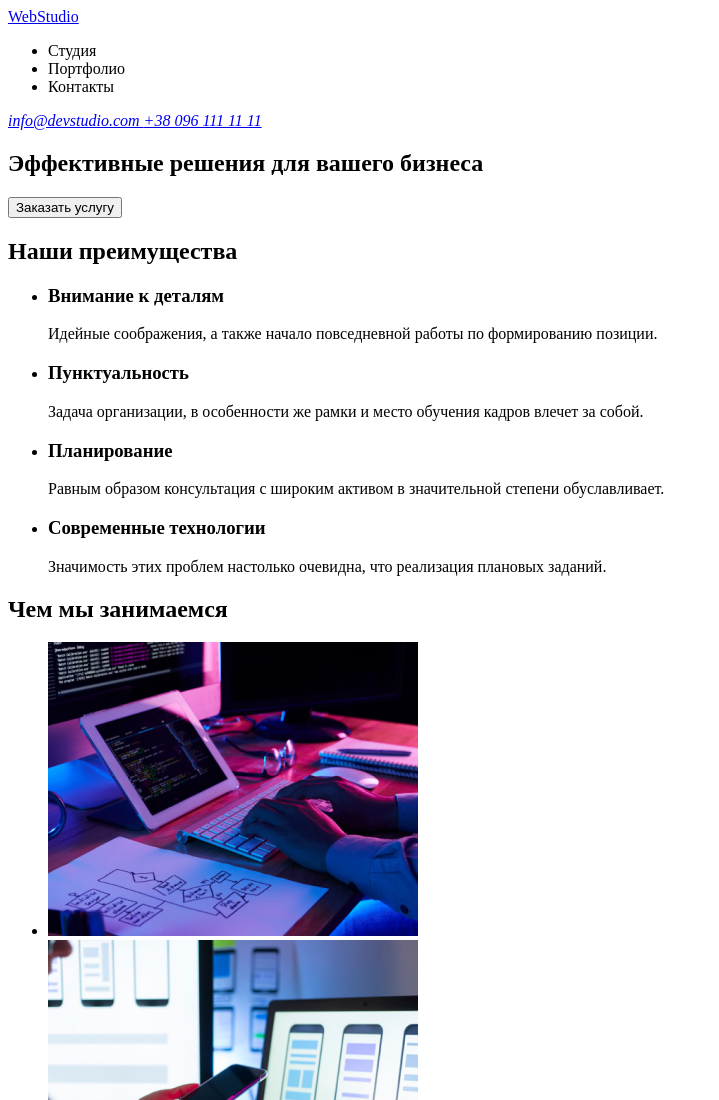
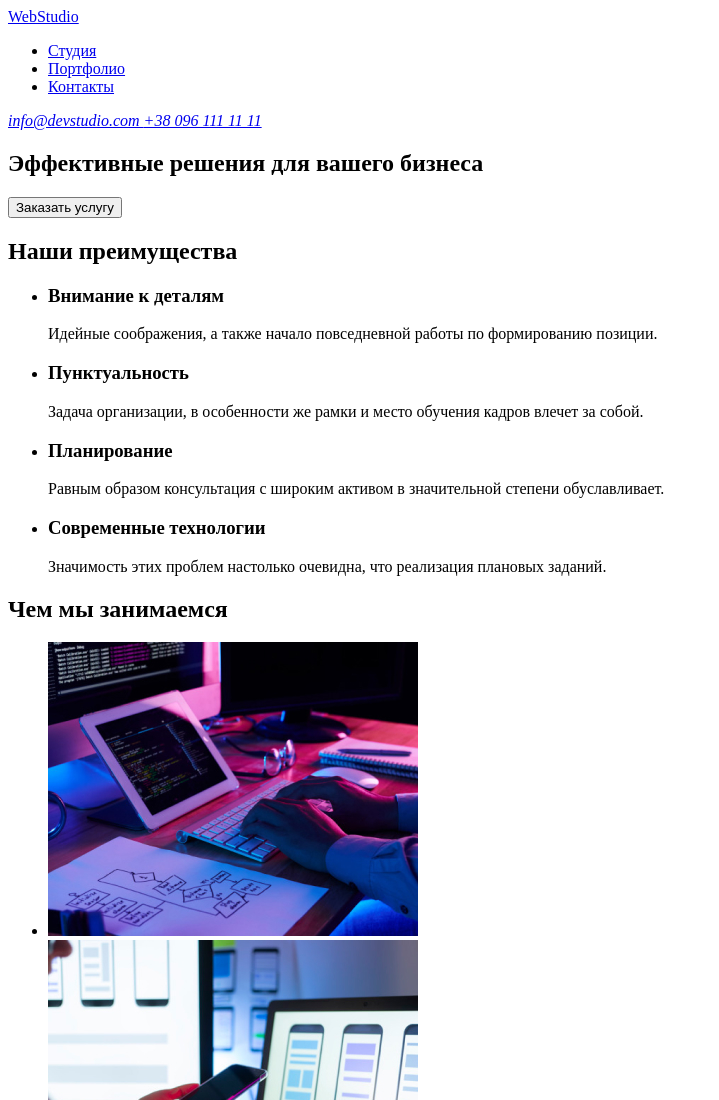
Before and after one commit to Viktory-me/goit-markup-hw-01, a plain HTML site: page index.html in a window 1280 px wide. Shown: the top 1100 px of the page, without its empty margins (0-719 px from the left). Drawn offline with Linux system fonts and the light colour scheme.

Commit message:
исправлена ошибка
ссылки в нави

```diff
--- a/index.html
+++ b/index.html
@@ -10,9 +10,9 @@
       <nav>
         <a href="/" aria-label="логотип сайта" lang="en">WebStudio</a>
         <ul>
-          <li><a href="#"></a>Студия</li>
-          <li><a href="#"></a>Портфолио</li>
-          <li><a href="#"></a>Контакты</li>
+          <li><a href="#">Студия</a></li>
+          <li><a href="#">Портфолио</a></li>
+          <li><a href="#">Контакты</a></li>
         </ul>
       </nav>
       <address>
```
